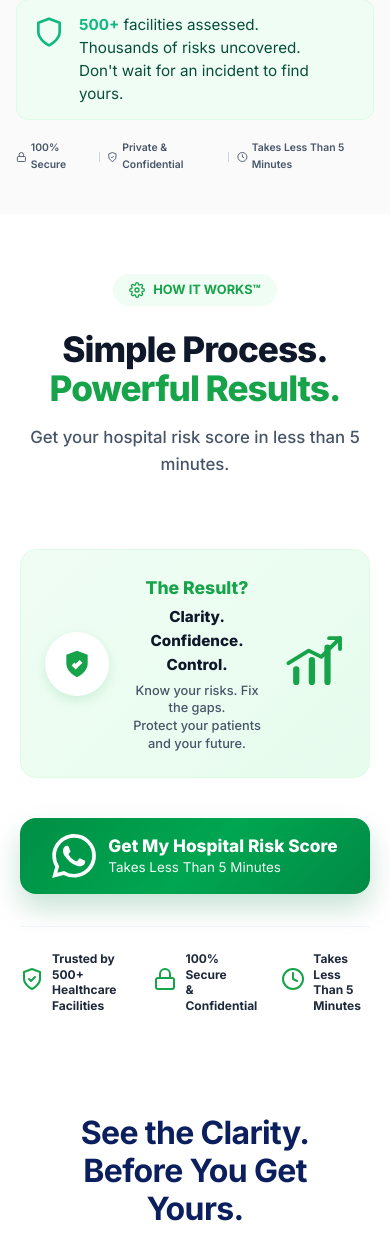
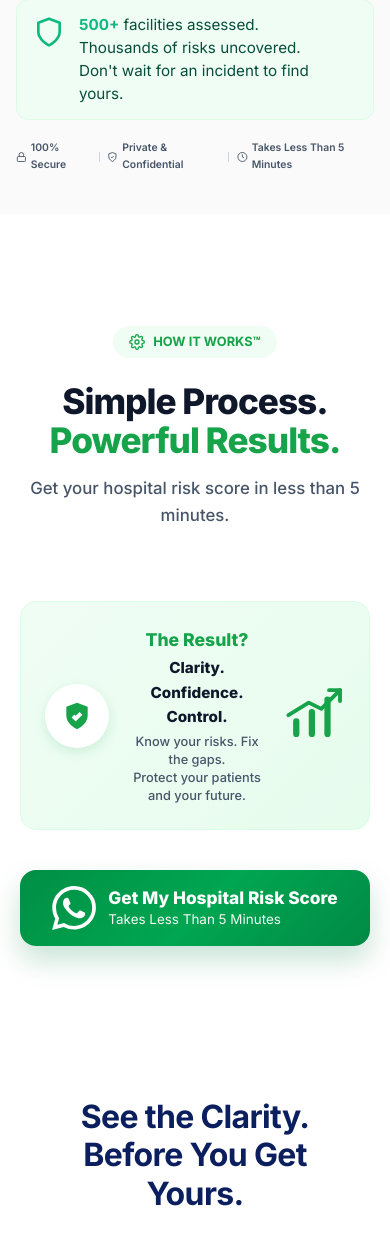
Before and after one commit to olaakanbi77/CoverScoreAI, a Node server app: page / in a window 390 px wide. Shown: the part 3374-4628 px from the top of the page. Run offline with Node 20, Linux system fonts and the light colour scheme; some libraries are stand-ins or nearby versions.

Commit message:
style: Remove trust box from mobile HOW IT WORKS section entirely

```diff
--- a/src/views/landing.hbs
+++ b/src/views/landing.hbs
@@ -948,21 +948,7 @@
         <div>No Obligation</div>
       </div>
 
-      <!-- Bottom Trust Box -->
-      <div class="hiw-trust-box" style="display: flex; flex-wrap: nowrap; justify-content: center; align-items: center; border-top: 1px solid #f1f5f9; margin-top: 32px; padding-top: 24px; gap: 24px;">
-        <div class="hiw-trust-item" style="display: flex; align-items: center; gap: 8px;">
-          <div class="hiw-trust-icon" style="color: #16a34a;"><svg width="24" height="24" viewBox="0 0 24 24" fill="none" stroke="currentColor" stroke-width="2" stroke-linecap="round" stroke-linejoin="round"><path d="M12 22s8-4 8-10V5l-8-3-8 3v7c0 6 8 10 8 10z"></path><polyline points="9 12 11 14 15 10"></polyline></svg></div>
-          <div class="hiw-trust-text" style="font-size: 0.75rem; font-weight: 700; color: #1e293b; line-height: 1.3;">Trusted by 500+<br>Healthcare Facilities</div>
-        </div>
-        <div class="hiw-trust-item" style="display: flex; align-items: center; gap: 8px;">
-          <div class="hiw-trust-icon" style="color: #16a34a;"><svg width="24" height="24" viewBox="0 0 24 24" fill="none" stroke="currentColor" stroke-width="2" stroke-linecap="round" stroke-linejoin="round"><rect x="3" y="11" width="18" height="11" rx="2" ry="2"></rect><path d="M7 11V7a5 5 0 0 1 10 0v4"></path></svg></div>
-          <div class="hiw-trust-text" style="font-size: 0.75rem; font-weight: 700; color: #1e293b; line-height: 1.3;">100% Secure<br>& Confidential</div>
-        </div>
-        <div class="hiw-trust-item" style="display: flex; align-items: center; gap: 8px;">
-          <div class="hiw-trust-icon" style="color: #16a34a;"><svg width="24" height="24" viewBox="0 0 24 24" fill="none" stroke="currentColor" stroke-width="2" stroke-linecap="round" stroke-linejoin="round"><circle cx="12" cy="12" r="10"></circle><polyline points="12 6 12 12 16 14"></polyline></svg></div>
-          <div class="hiw-trust-text" style="font-size: 0.75rem; font-weight: 700; color: #1e293b; line-height: 1.3;">Takes Less<br>Than 5 Minutes</div>
-        </div>
-      </div>
+
 
     </div>
   </section>
```
